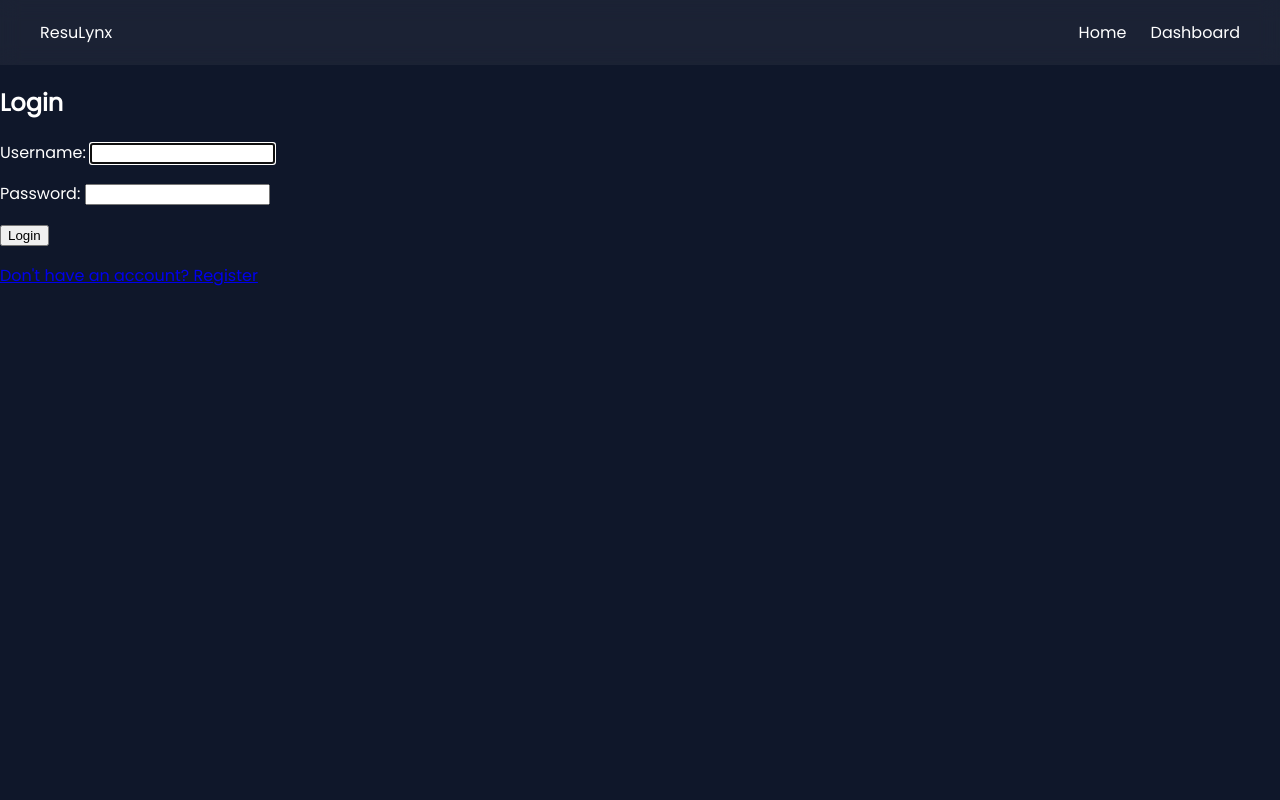
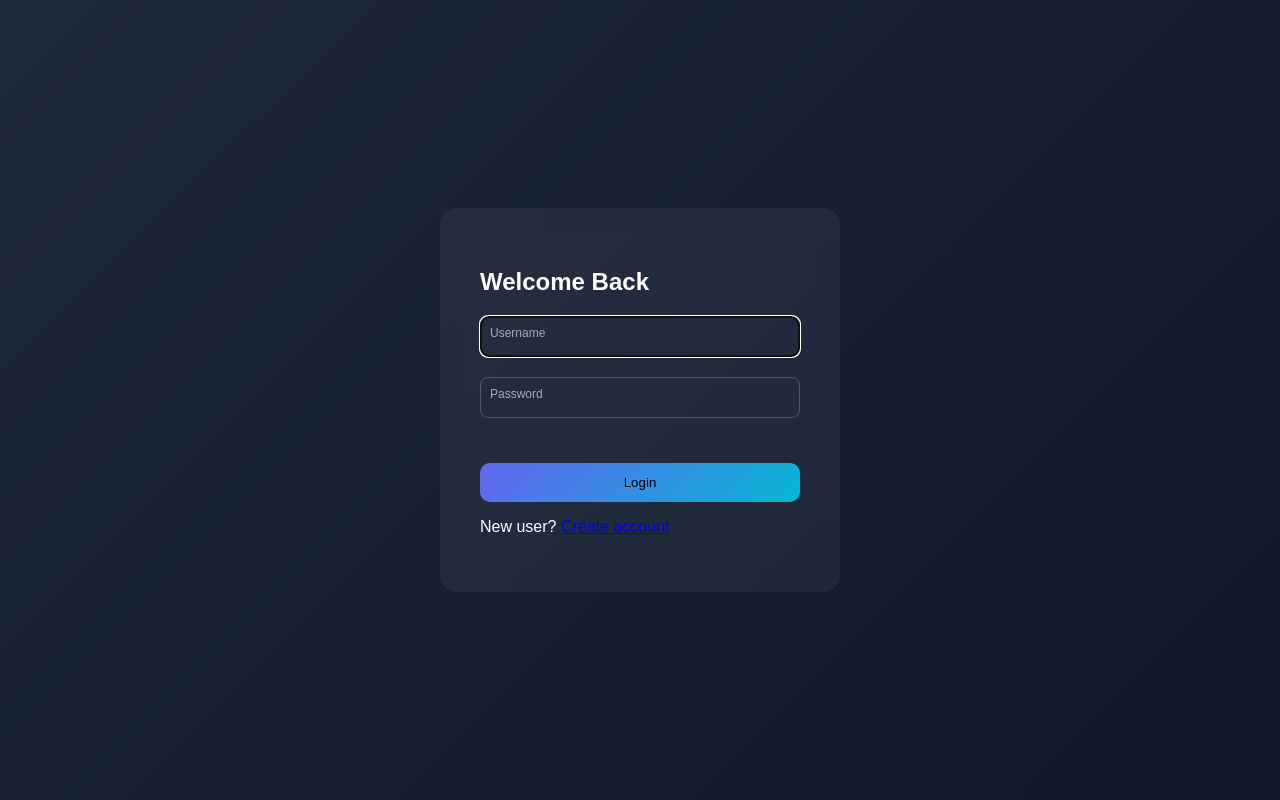
Before and after one commit to rohitm200/Resulynx, a Django app: page /login/ in a window 1280 px wide. Run offline with Django 5.2, Linux system fonts and the light colour scheme.

Commit message:
interactive UI upgrade

```diff
--- a/static/css/style.css
+++ b/static/css/style.css
@@ -88,3 +88,76 @@ body {
     from {opacity: 0; transform: translateY(20px);}
     to {opacity: 1; transform: translateY(0);}
 }
+
+/* AUTH */
+.auth-container {
+    display: flex;
+    height: 100vh;
+    justify-content: center;
+    align-items: center;
+    background: linear-gradient(135deg, #1e293b, #0f172a);
+}
+
+.auth-card {
+    background: rgba(255,255,255,0.05);
+    padding: 40px;
+    border-radius: 16px;
+    width: 320px;
+    backdrop-filter: blur(10px);
+    animation: fadeIn 0.8s ease;
+}
+
+.input-group {
+    position: relative;
+    margin-bottom: 20px;
+}
+
+.input-group input {
+    width: 100%;
+    padding: 12px;
+    background: transparent;
+    border: 1px solid rgba(255,255,255,0.2);
+    color: white;
+    border-radius: 8px;
+}
+
+.input-group label {
+    position: absolute;
+    left: 10px;
+    top: 10px;
+    font-size: 12px;
+    opacity: 0.6;
+}
+
+/* BUTTON */
+.btn-primary {
+    width: 100%;
+    padding: 12px;
+    background: linear-gradient(135deg, #6366f1, #06b6d4);
+    border: none;
+    border-radius: 10px;
+    cursor: pointer;
+    transition: 0.3s;
+}
+
+.btn-primary:hover {
+    transform: scale(1.05);
+}
+
+/* SCORE */
+.score {
+    padding: 5px 10px;
+    border-radius: 6px;
+    color: white;
+}
+
+.score.80, .score-80 { background: green; }
+.score.60, .score-60 { background: orange; }
+.score.40, .score-40 { background: red; }
+
+/* Drag area visual */
+#drop-area {
+    border: 2px dashed rgba(255,255,255,0.08);
+    padding: 20px;
+    border-radius: 12px;
+}
--- a/static/js/script.js
+++ b/static/js/script.js
@@ -9,3 +9,25 @@ window.addEventListener("scroll", () => {
         }
     });
 });
+
+const dropArea = document.getElementById("drop-area");
+
+if (dropArea) {
+    dropArea.addEventListener("click", () => {
+        document.getElementById("fileInput").click();
+    });
+
+    dropArea.addEventListener("dragover", (e) => {
+        e.preventDefault();
+        dropArea.style.border = "2px dashed #38bdf8";
+    });
+
+    dropArea.addEventListener("dragleave", () => {
+        dropArea.style.border = "2px dashed rgba(255,255,255,0.08)";
+    });
+
+    dropArea.addEventListener("drop", (e) => {
+        e.preventDefault();
+        document.getElementById("fileInput").files = e.dataTransfer.files;
+    });
+}
--- a/templates/login.html
+++ b/templates/login.html
@@ -1,14 +1,26 @@
-{% extends 'base.html' %}
-{% block content %}
+{% load static %}
+<link rel="stylesheet" href="{% static 'css/style.css' %}">
 
-<div class="form-container">
-    <h2>Login</h2>
-    <form method="POST">
-        {% csrf_token %}
-        {{ form.as_p }}
-        <button type="submit">Login</button>
-    </form>
-    <p><a href="/register/">Don't have an account? Register</a></p>
+<div class="auth-container">
+    <div class="auth-card">
+        <h2>Welcome Back</h2>
+
+        <form method="POST">
+            {% csrf_token %}
+
+            <div class="input-group">
+                {{ form.username }}
+                <label>Username</label>
+            </div>
+
+            <div class="input-group">
+                {{ form.password }}
+                <label>Password</label>
+            </div>
+
+            <button class="btn-primary">Login</button>
+        </form>
+
+        <p>New user? <a href="/register/">Create account</a></p>
+    </div>
 </div>
-
-{% endblock %}
```
Also changed, not shown: templates/dashboard.html (+16 -9 lines).
